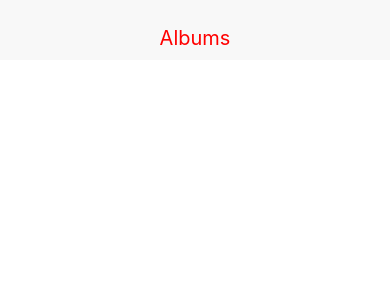
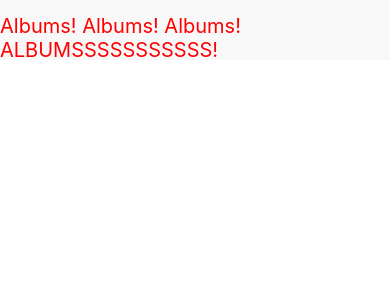
Before and after one commit to kala-here/albums, a React Native app: screen / in a window 390 px wide. Shown: the top 300 px of the page. Built offline with nearby package versions, Linux system fonts and the light colour scheme.

Commit message:
Try to render text

```diff
--- a/src/components/header.js
+++ b/src/components/header.js
@@ -7,7 +7,7 @@
   const { textStyle, viewStyle } = styles;
   return (
     <View style={viewStyle}>
-      <Text style={textStyle}>Albums</Text>
+      <Text style={textStyle}>Albums! Albums! Albums! ALBUMSSSSSSSSSSS!</Text>
     </View>
   );
 };
```
Also changed, not shown: index.js (deleted, +0 -7 lines).
